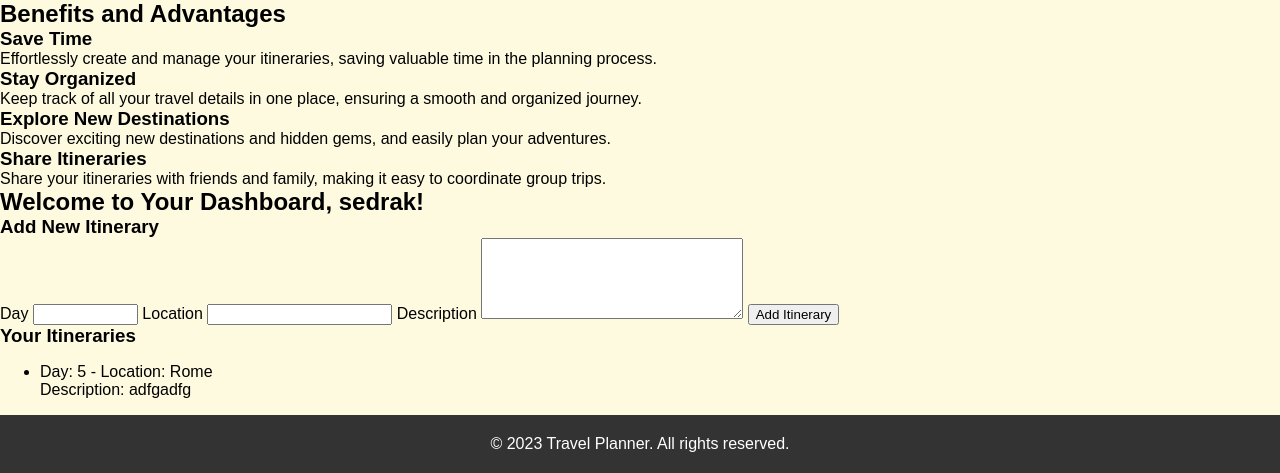
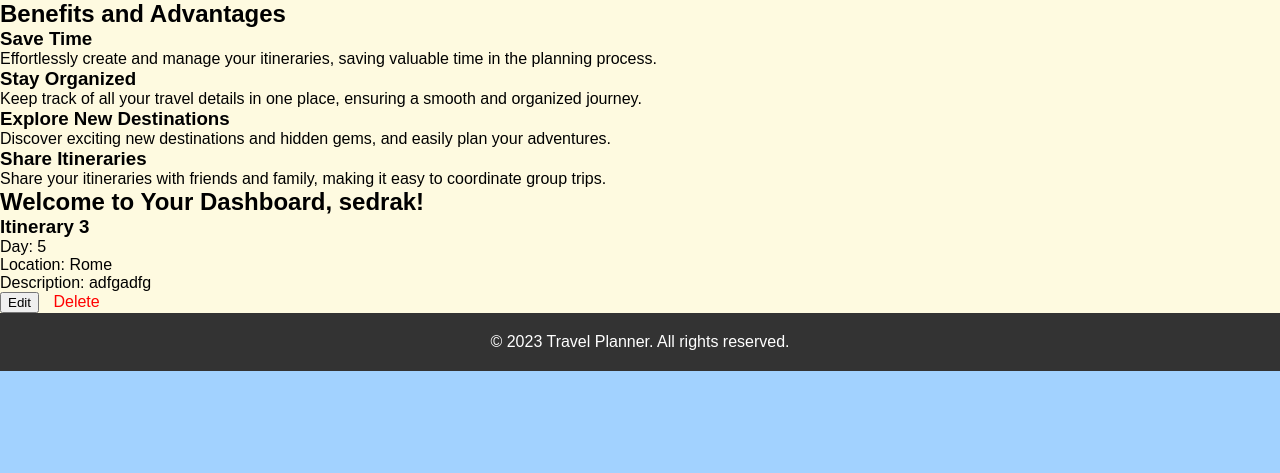
Before and after one commit to sedrakb1/Sedrakb1_TravelPlanner, a Flask app: page /dashboard in a window 1280 px wide. Shown: the part 641-1114 px from the top of the page. After the commit the page ends 1012 px from the top, so only its background shows below. Run offline with Flask 3, Linux system fonts and the light colour scheme; a user stored in the database is signed in; data comes from the database, SQL or seed files in the repository; both versions use the stored data as it was after the commit.

Commit message:
Working version with edit and delete buttons

```diff
--- a/main.py
+++ b/main.py
@@ -103,6 +103,14 @@ def dashboard():
         flash('You need to be logged in to access the dashboard.', 'warning')
         return redirect(url_for('login'))
 
+@app.route('/delete_itinerary/<int:id>', methods=['GET', 'POST'])
+def delete_itinerary(id):
+    itinerary = Itinerary.query.get(id)
+    if itinerary:
+        db.session.delete(itinerary)
+        db.session.commit()
+        flash('Itinerary deleted successfully!', 'success')
+    return redirect(url_for('dashboard'))
 
 if __name__ == '__main__':
     with app.app_context():
--- a/static/style.css
+++ b/static/style.css
@@ -72,6 +72,11 @@ body {
     border-radius: 5px;
     transition: background-color 0.3s;
 }
+.delete-button {
+    color: red;
+    text-decoration: none;
+    margin-left: 10px;
+}
 
 .cta-buttons a:hover {
     background-color: #0056b3;
--- a/templates/dashboard.html
+++ b/templates/dashboard.html
@@ -3,24 +3,51 @@
 {% block content %}
     {% if username %}
         <h2>Welcome to Your Dashboard, {{ username }}!</h2>
-        <h3>Add New Itinerary</h3>
-        <form method="POST">
-            {{ form.hidden_tag() }}
-            {{ form.day.label }} {{ form.day(size=10) }}
-            {{ form.location.label }} {{ form.location(size=20) }}
-            {{ form.description.label }} {{ form.description(cols=30, rows=5) }}
-            <button type="submit">Add Itinerary</button>
-        </form>
 
-        <h3>Your Itineraries</h3>
-        <ul>
-            {% for itinerary in itineraries %}
-                <li>
-                    Day: {{ itinerary.day }} - Location: {{ itinerary.location }}<br>
-                    Description: {{ itinerary.description }}
-                </li>
-            {% endfor %}
-        </ul>
+        <!-- Display itineraries and edit forms -->
+        {% for itinerary in itineraries %}
+            <div class="itinerary">
+                <h3>Itinerary {{ itinerary.id }}</h3>
+                <p>Day: {{ itinerary.day }}</p>
+                <p>Location: {{ itinerary.location }}</p>
+                <p>Description: {{ itinerary.description }}</p>
+
+                <!-- Edit button -->
+                <button class="edit-button" data-itinerary-id="{{ itinerary.id }}">Edit</button>
+
+                <!-- Delete button -->
+                <a href="{{ url_for('delete_itinerary', id=itinerary.id) }}" class="delete-button">Delete</a>
+
+                <!-- Edit form (initially hidden) -->
+                <form class="edit-form" id="edit-form-{{ itinerary.id }}" style="display: none" method="POST">
+                    {{ form.hidden_tag() }}
+                    <input type="hidden" name="itinerary_id" value="{{ itinerary.id }}">
+                    {{ form.day.label }} {{ form.day(size=10) }}
+                    {{ form.location.label }} {{ form.location(size=20) }}
+                    {{ form.description.label }} {{ form.description(cols=30, rows=5) }}
+                    <button type="submit">Update</button>
+                </form>
+            </div>
+        {% endfor %}
+
+        <script>
+        document.addEventListener('DOMContentLoaded', function() {
+            const editButtons = document.querySelectorAll('.edit-button');
+
+            editButtons.forEach(button => {
+                button.addEventListener('click', () => {
+                    const itineraryId = button.getAttribute('data-itinerary-id');
+                    const editForm = document.getElementById(`edit-form-${itineraryId}`);
+
+                    if (editForm) {
+                        // Toggle edit form visibility
+                        editForm.style.display = editForm.style.display === 'none' ? 'block' : 'none';
+                    }
+                });
+            });
+        });
+        </script>
+
     {% else %}
         <p>You need to be logged in to access the dashboard.</p>
     {% endif %}
```
Also changed, not shown: instance/site.db.
